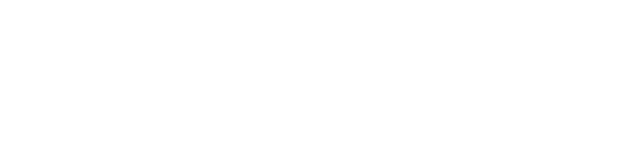
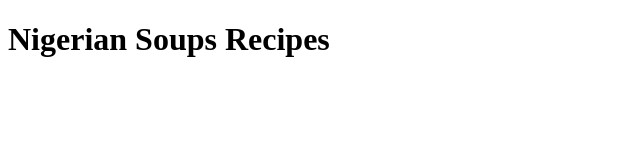
Before and after one commit to invisibleopey/odin-recipes, a plain HTML site: page index.html in a window 1280 px wide. Shown: the whole page, without its empty margins (0-640 px from the left). Drawn offline with Linux system fonts and the light colour scheme.

Commit message:
Added new heading

```diff
--- a/index.html
+++ b/index.html
@@ -6,5 +6,7 @@
     <meta name="viewport" content="width=device-width, initial-scale=1.0" />
     <title>Nigerian Soups Recipes</title>
   </head>
-  <body></body>
+  <body>
+    <h1>Nigerian Soups Recipes</h1>
+  </body>
 </html>
```
